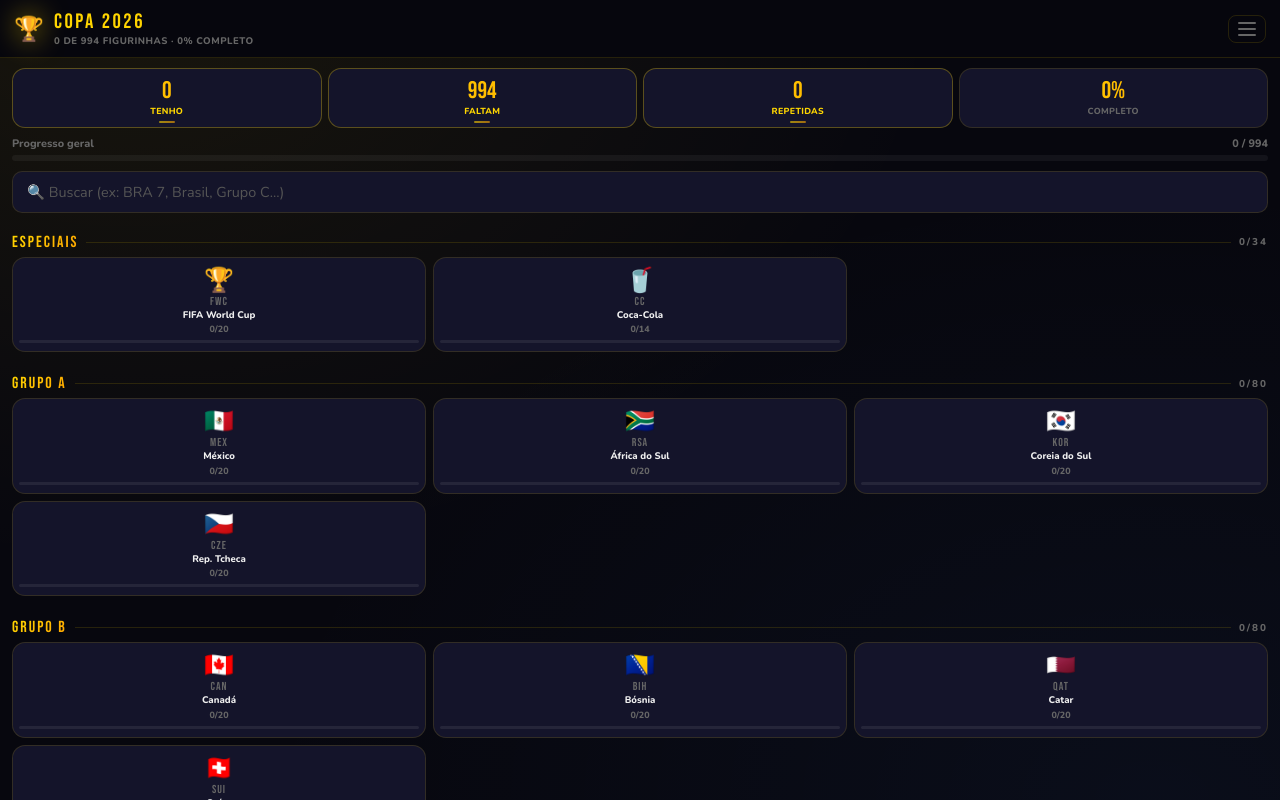
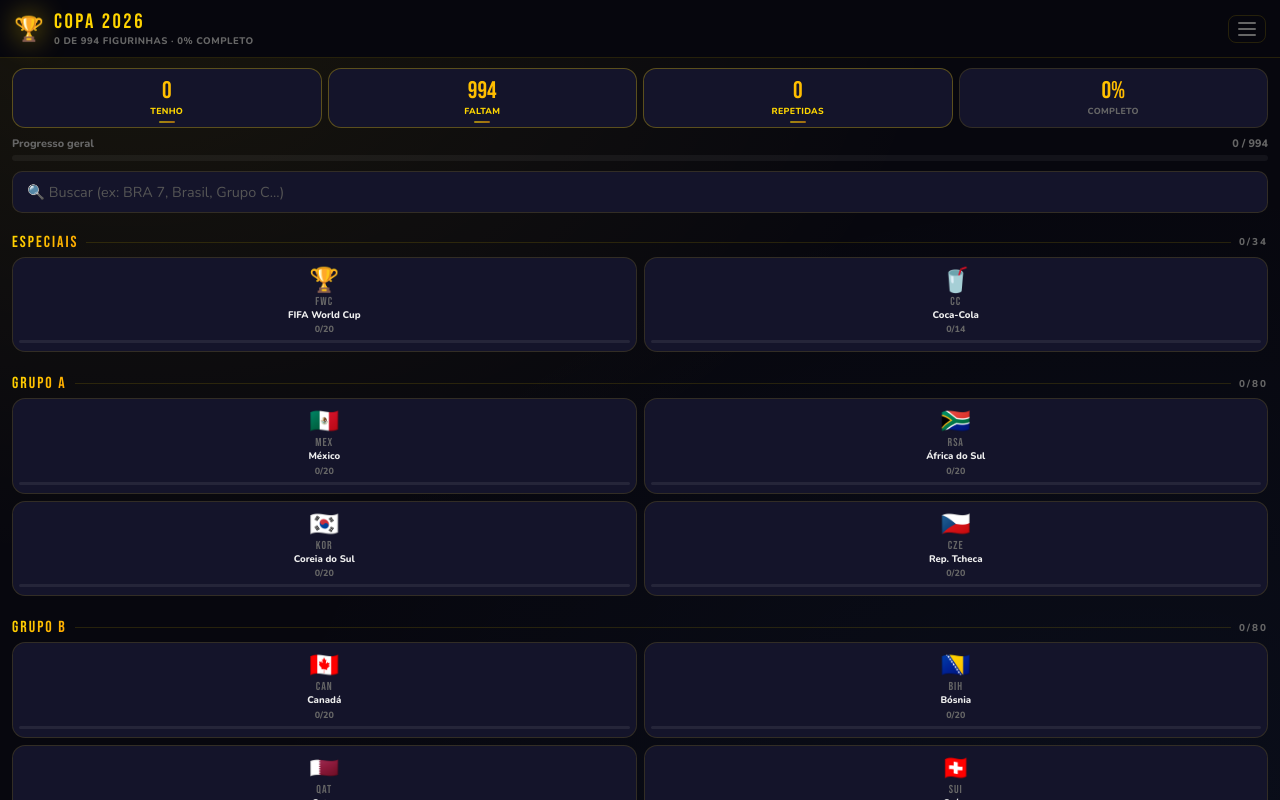
Before and after one commit to marcelinowe/album-copa-2026, a React (Vite) app: page / in a window 1280 px wide. Built offline with nearby package versions, Linux system fonts and the light colour scheme.

Commit message:
Add files via upload

```diff
--- a/src/App.jsx
+++ b/src/App.jsx
@@ -189,8 +189,8 @@ function StickerPanel({ team, col, onUpdate, onClose }) {
           ✕ Fechar
         </button>
       </div>
-      {/* 4 stickers per row */}
-      <div style={{ display:"grid", gridTemplateColumns:"repeat(4,1fr)", gap:5, padding:8 }}>
+      {/* 3 stickers per row */}
+      <div style={{ display:"grid", gridTemplateColumns:"repeat(3,1fr)", gap:5, padding:8 }}>
         {team.stickers.map(s => (
           <StickerCell
             key={s.id} s={s} qty={col[s.id]||0}
@@ -232,14 +232,13 @@ function GroupSection({ grp, col, openTeamId, onToggle, onUpdate }) {
   const grpTotal = grp.teams.reduce((a,t)=>a+t.stickers.length,0);
 
   // Build grid children: team cards + panel injected after its row end
-  const COLS = 3;
+  const COLS = 2;
   const children = [];
   grp.teams.forEach((team, idx) => {
     children.push(
       <TeamCard key={team.id} team={team} col={col} isOpen={openTeamId===team.id} onToggle={()=>onToggle(team.id)} />
     );
     if (team.id === openTeamId) {
-      // fill remaining cells in row with invisible placeholders so panel starts on next row
       const remaining = COLS - 1 - (idx % COLS);
       for (let r = 0; r < remaining; r++) {
         children.push(<div key={`ph-${team.id}-${r}`} />);
@@ -257,7 +256,7 @@ function GroupSection({ grp, col, openTeamId, onToggle, onUpdate }) {
         <div style={{ flex:1, height:1, background:bdr }} />
         <span style={{ fontFamily:font.body, fontSize:".62rem", color:muted, fontWeight:800 }}>{grpOwned}/{grpTotal}</span>
       </div>
-      <div style={{ display:"grid", gridTemplateColumns:"repeat(3,1fr)", gap:7, padding:"0 12px 6px" }}>
+      <div style={{ display:"grid", gridTemplateColumns:"repeat(2,1fr)", gap:7, padding:"0 12px 6px" }}>
         {children}
       </div>
     </div>
```
